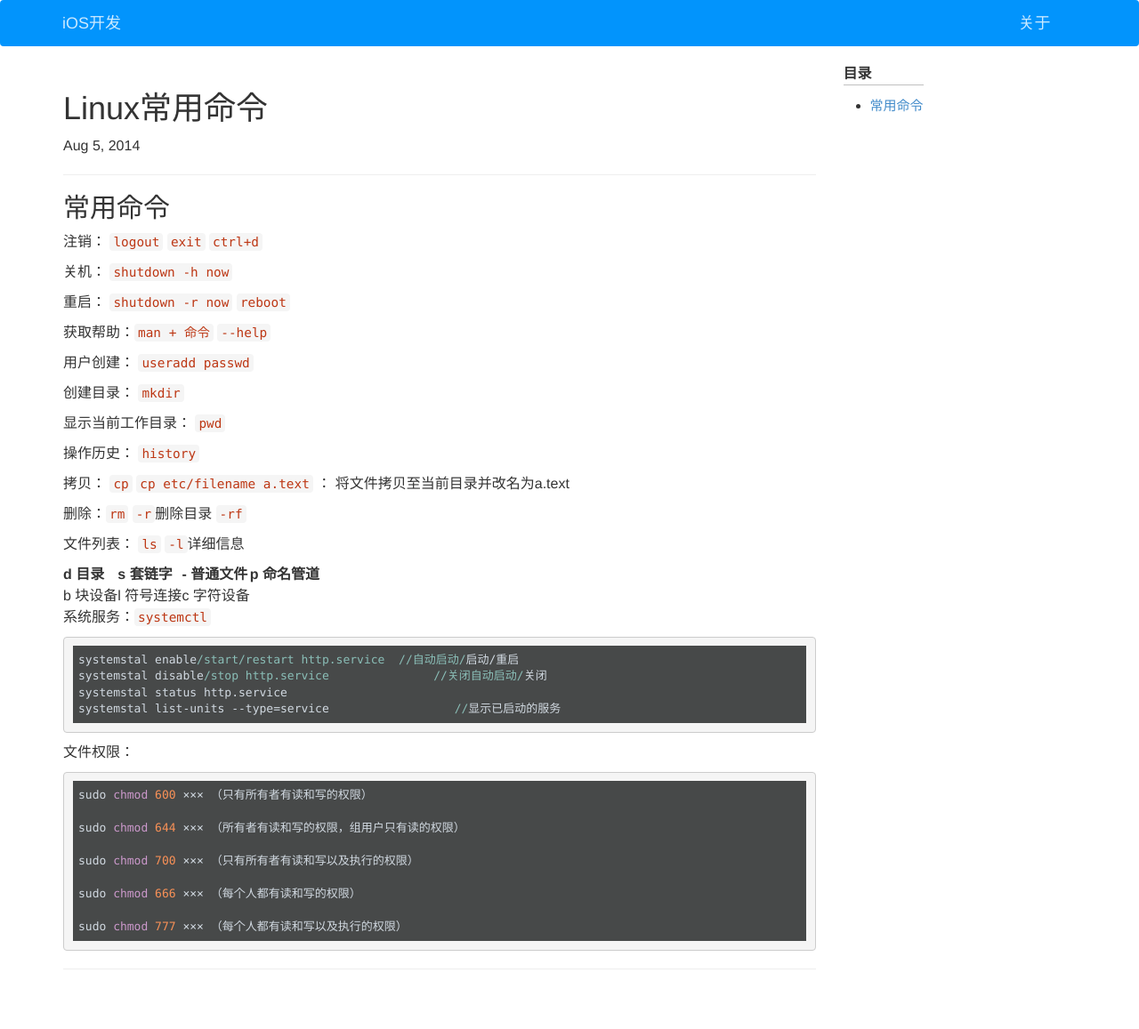
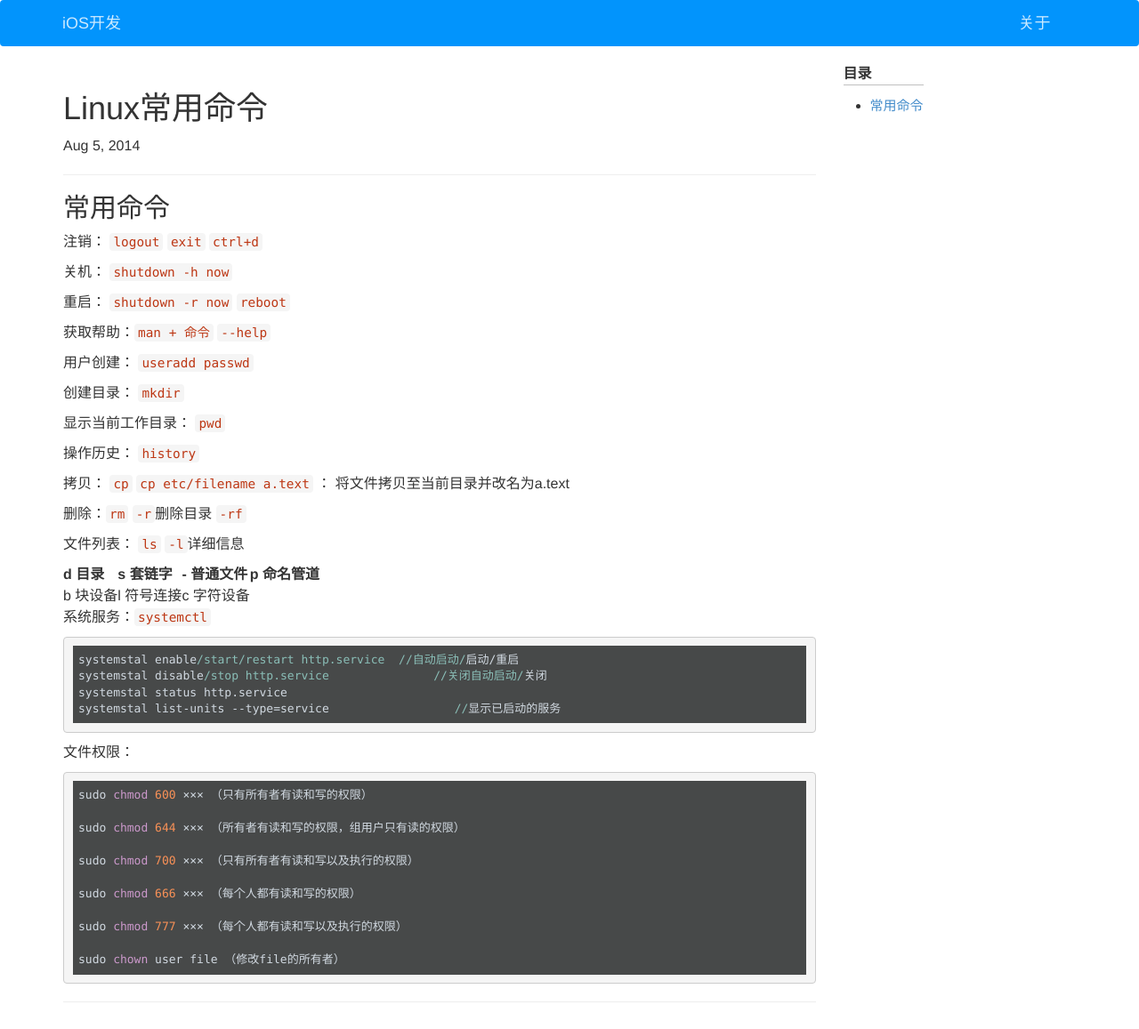
Before and after one commit to wigl/wigl.github.io, a Jekyll site: the page built from _posts/2014-08-03-linux_command.md, in a window 1280 px wide. Shown: the whole page at 89% size. Built offline with Jekyll 4.4.1, drawn with Linux system fonts in a browser that asks for light colours; before the commit the page ends 1120 px from its top, so only the background shows below that.

Commit message:
linux 添加命令

`````diff
--- a/_posts/2014-08-03-linux_command.md
+++ b/_posts/2014-08-03-linux_command.md
@@ -59,4 +59,6 @@ sudo chmod 700 ××× （只有所有者有读和写以及执行的权限）
 sudo chmod 666 ××× （每个人都有读和写的权限）
 
 sudo chmod 777 ××× （每个人都有读和写以及执行的权限）
+
+sudo chown user file （修改file的所有者）
 ````
`````
